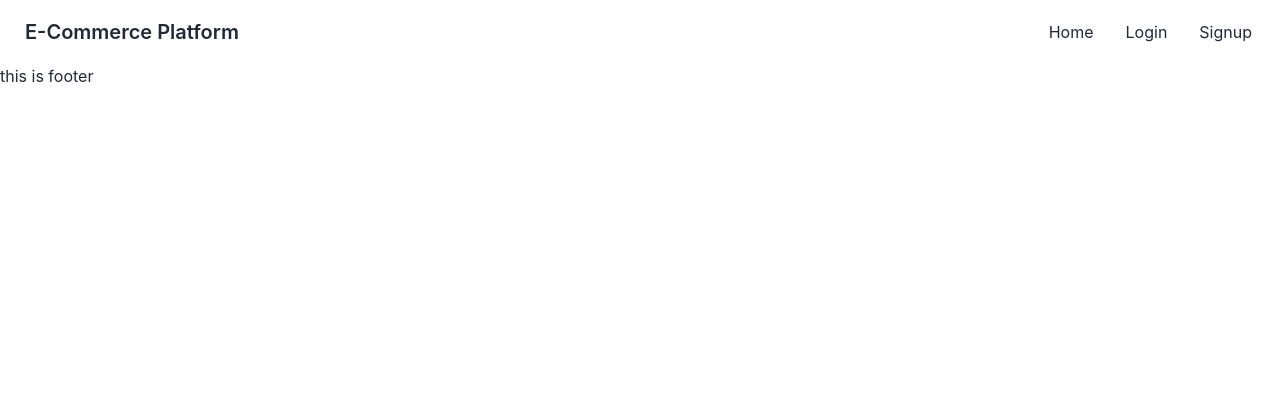
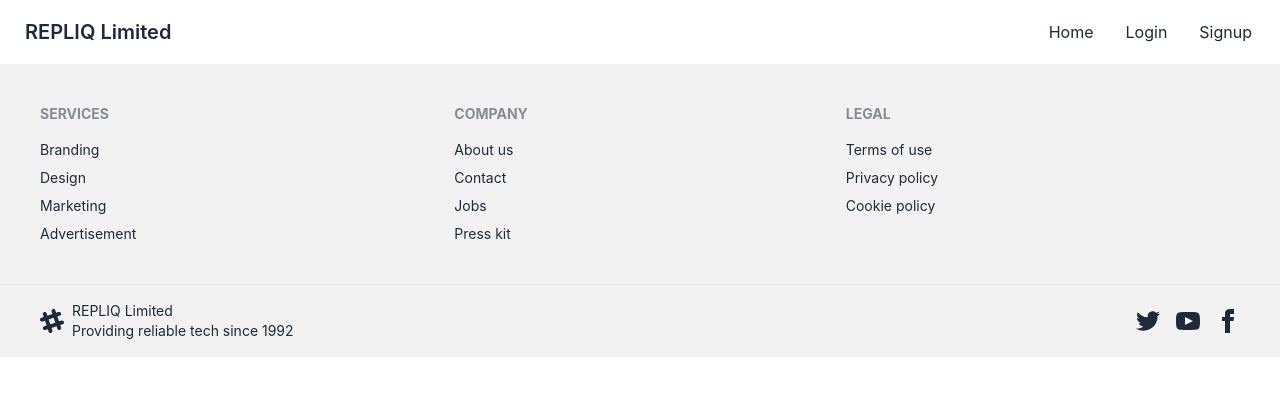
Before and after one commit to Nafis-Fahim50/e-commerce-platform, a React (Create React App) app: page / in a window 1280 px wide. Shown: the top 396 px of the page. Built offline with nearby package versions, Linux system fonts and the light colour scheme.

Commit message:
added footer

```diff
--- a/src/pages/Shared/Footer/Footer.js
+++ b/src/pages/Shared/Footer/Footer.js
@@ -1,10 +1,45 @@
 import React from 'react';
+import { Link } from 'react-router-dom';
 
 const Footer = () => {
     return (
-        <div>
-            <h1>this is footer</h1>
-        </div>
+        <>
+            <footer className="footer p-10 bg-base-200 text-base-content">
+                <div>
+                    <span className="footer-title">Services</span>
+                    <Link className="link link-hover">Branding</Link>
+                    <Link className="link link-hover">Design</Link>
+                    <Link className="link link-hover">Marketing</Link>
+                    <Link className="link link-hover">Advertisement</Link>
+                </div>
+                <div>
+                    <span className="footer-title">Company</span>
+                    <Link className="link link-hover">About us</Link>
+                    <Link className="link link-hover">Contact</Link>
+                    <Link className="link link-hover">Jobs</Link>
+                    <Link className="link link-hover">Press kit</Link>
+                </div>
+                <div>
+                    <span className="footer-title">Legal</span>
+                    <Link className="link link-hover">Terms of use</Link>
+                    <Link className="link link-hover">Privacy policy</Link>
+                    <Link className="link link-hover">Cookie policy</Link>
+                </div>
+            </footer>
+            <footer className="footer px-10 py-4 border-t bg-base-200 text-base-content border-base-300">
+                <div className="items-center grid-flow-col">
+                    <svg width="24" height="24" viewBox="0 0 24 24" xmlns="http://www.w3.org/2000/svg" fillRule="evenodd" clipRule="evenodd" className="fill-current"><path d="M22.672 15.226l-2.432.811.841 2.515c.33 1.019-.209 2.127-1.23 2.456-1.15.325-2.148-.321-2.463-1.226l-.84-2.518-5.013 1.677.84 2.517c.391 1.203-.434 2.542-1.831 2.542-.88 0-1.601-.564-1.86-1.314l-.842-2.516-2.431.809c-1.135.328-2.145-.317-2.463-1.229-.329-1.018.211-2.127 1.231-2.456l2.432-.809-1.621-4.823-2.432.808c-1.355.384-2.558-.59-2.558-1.839 0-.817.509-1.582 1.327-1.846l2.433-.809-.842-2.515c-.33-1.02.211-2.129 1.232-2.458 1.02-.329 2.13.209 2.461 1.229l.842 2.515 5.011-1.677-.839-2.517c-.403-1.238.484-2.553 1.843-2.553.819 0 1.585.509 1.85 1.326l.841 2.517 2.431-.81c1.02-.33 2.131.211 2.461 1.229.332 1.018-.21 2.126-1.23 2.456l-2.433.809 1.622 4.823 2.433-.809c1.242-.401 2.557.484 2.557 1.838 0 .819-.51 1.583-1.328 1.847m-8.992-6.428l-5.01 1.675 1.619 4.828 5.011-1.674-1.62-4.829z"></path></svg>
+                    <p>REPLIQ  Limited <br />Providing reliable tech since 1992</p>
+                </div>
+                <div className="md:place-self-center md:justify-self-end">
+                    <div className="grid grid-flow-col gap-4">
+                        <Link><svg xmlns="http://www.w3.org/2000/svg" width="24" height="24" viewBox="0 0 24 24" className="fill-current"><path d="M24 4.557c-.883.392-1.832.656-2.828.775 1.017-.609 1.798-1.574 2.165-2.724-.951.564-2.005.974-3.127 1.195-.897-.957-2.178-1.555-3.594-1.555-3.179 0-5.515 2.966-4.797 6.045-4.091-.205-7.719-2.165-10.148-5.144-1.29 2.213-.669 5.108 1.523 6.574-.806-.026-1.566-.247-2.229-.616-.054 2.281 1.581 4.415 3.949 4.89-.693.188-1.452.232-2.224.084.626 1.956 2.444 3.379 4.6 3.419-2.07 1.623-4.678 2.348-7.29 2.04 2.179 1.397 4.768 2.212 7.548 2.212 9.142 0 14.307-7.721 13.995-14.646.962-.695 1.797-1.562 2.457-2.549z"></path></svg></Link>
+                        <Link><svg xmlns="http://www.w3.org/2000/svg" width="24" height="24" viewBox="0 0 24 24" className="fill-current"><path d="M19.615 3.184c-3.604-.246-11.631-.245-15.23 0-3.897.266-4.356 2.62-4.385 8.816.029 6.185.484 8.549 4.385 8.816 3.6.245 11.626.246 15.23 0 3.897-.266 4.356-2.62 4.385-8.816-.029-6.185-.484-8.549-4.385-8.816zm-10.615 12.816v-8l8 3.993-8 4.007z"></path></svg></Link>
+                        <Link><svg xmlns="http://www.w3.org/2000/svg" width="24" height="24" viewBox="0 0 24 24" className="fill-current"><path d="M9 8h-3v4h3v12h5v-12h3.642l.358-4h-4v-1.667c0-.955.192-1.333 1.115-1.333h2.885v-5h-3.808c-3.596 0-5.192 1.583-5.192 4.615v3.385z"></path></svg></Link>
+                    </div>
+                </div>
+            </footer>
+        </>
     );
 };
 
--- a/src/pages/Shared/Navbar/Navbar.js
+++ b/src/pages/Shared/Navbar/Navbar.js
@@ -18,7 +18,7 @@
                         {menuItems}
                     </ul>
                 </div>
-                <Link to='/' className="btn btn-ghost normal-case text-xl">E-Commerce Platform</Link>
+                <Link to='/' className="btn btn-ghost normal-case text-xl">REPLIQ  Limited</Link>
             </div>
             <div className="navbar-end hidden lg:flex">
                 <ul className="menu menu-horizontal px-1">
```
